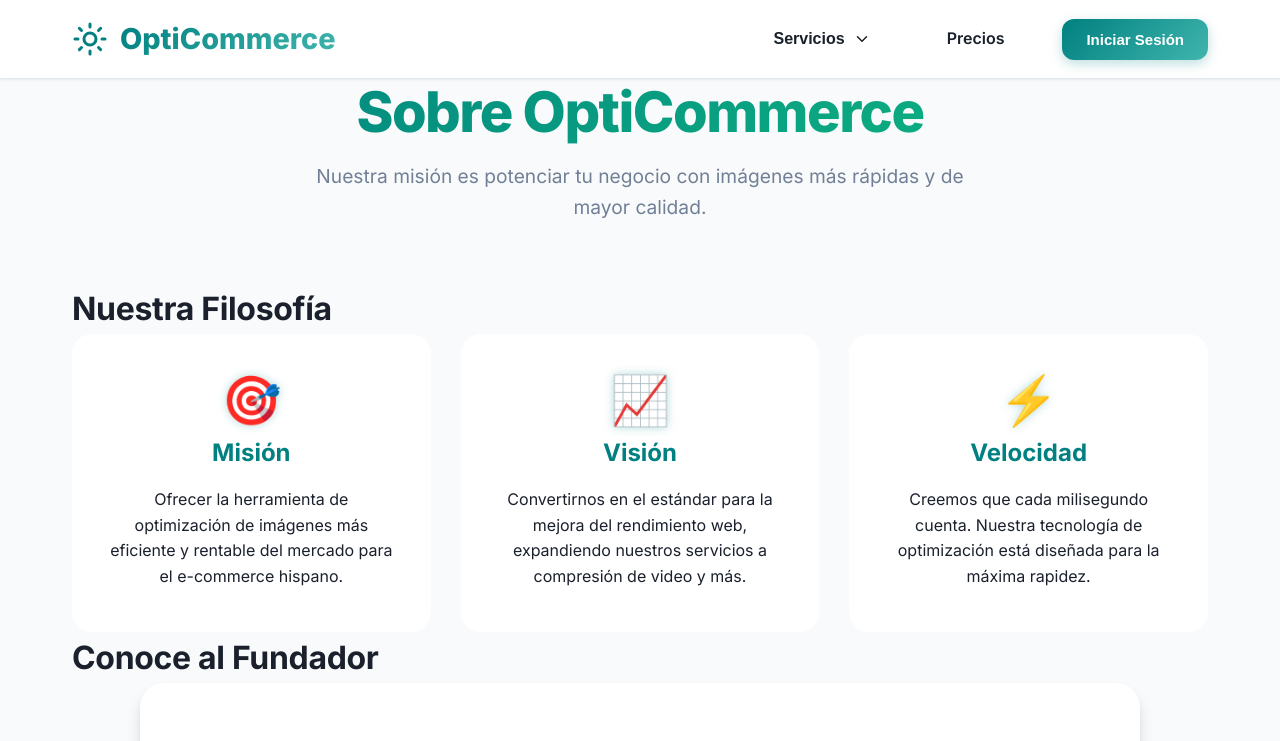
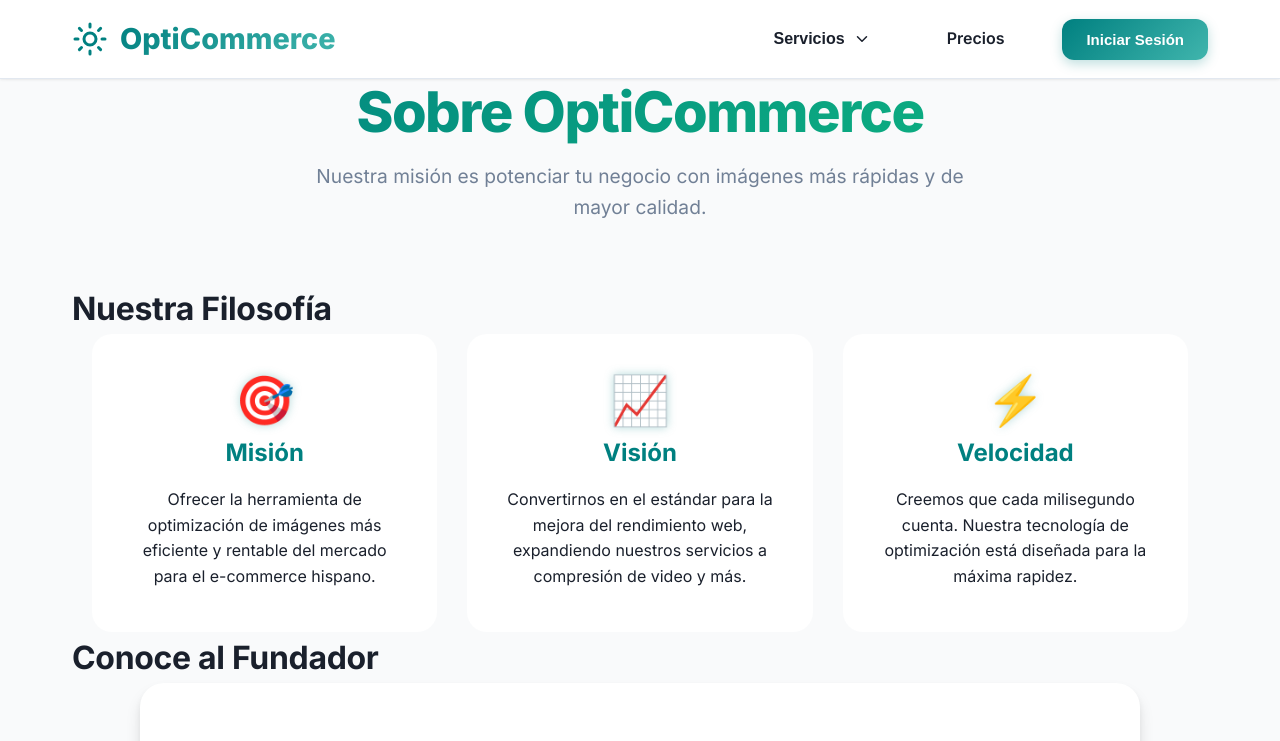
Before and after one commit to Juanjose-ctrl/optimizador-ecommerce, a Next.js app: page /about in a window 1280 px wide. Shown: the top 741 px of the page. Built offline with nearby package versions, Linux system fonts and the light colour scheme.

Commit message:
NUEVAS fUNCIONES 1.5

```diff
--- a/src/app/globals.css
+++ b/src/app/globals.css
@@ -1703,11 +1703,12 @@ nav {
 /* Corrección de la Filosofía: Forzar tres columnas iguales */
 .philosophy-grid {
     display: grid;
-    /* 🚨 CAMBIO CRUCIAL: Forzar 3 columnas iguales */
+    /* 🚨 CAMBIO CRUCIAL: Forzar 3 columnas iguales en escritorio */
     grid-template-columns: repeat(3, 1fr);
     gap: 30px;
-    max-width: 1200px; /* Mantener tu max-width */
-    margin: 0 auto; /* Asegurar centrado */
+    max-width: 1200px;
+    margin: 0 auto;
+    padding: 0 20px; /* Añadimos padding si es necesario */
 }
 /* Mantenemos el resto del CSS de .philosophy-card */
 .philosophy-card {
@@ -1740,13 +1741,6 @@ nav {
     box-shadow: var(--shadow-lg);
 
 
-}
-
-.founder-bio .founder-text {
-    /* El texto de la biografía ocupa su propio espacio */
-    width: 100%;
-    /* Asegura que no se estire más allá del contenedor de la grilla */
-    max-width: 100%;
 }
 
 .founder-image-placeholder {
@@ -1963,7 +1957,6 @@ nav {
         padding: 0 20px;
     }
 
-
     .header-main .app-container {
         flex-direction: column;
         gap: 1rem;
```
